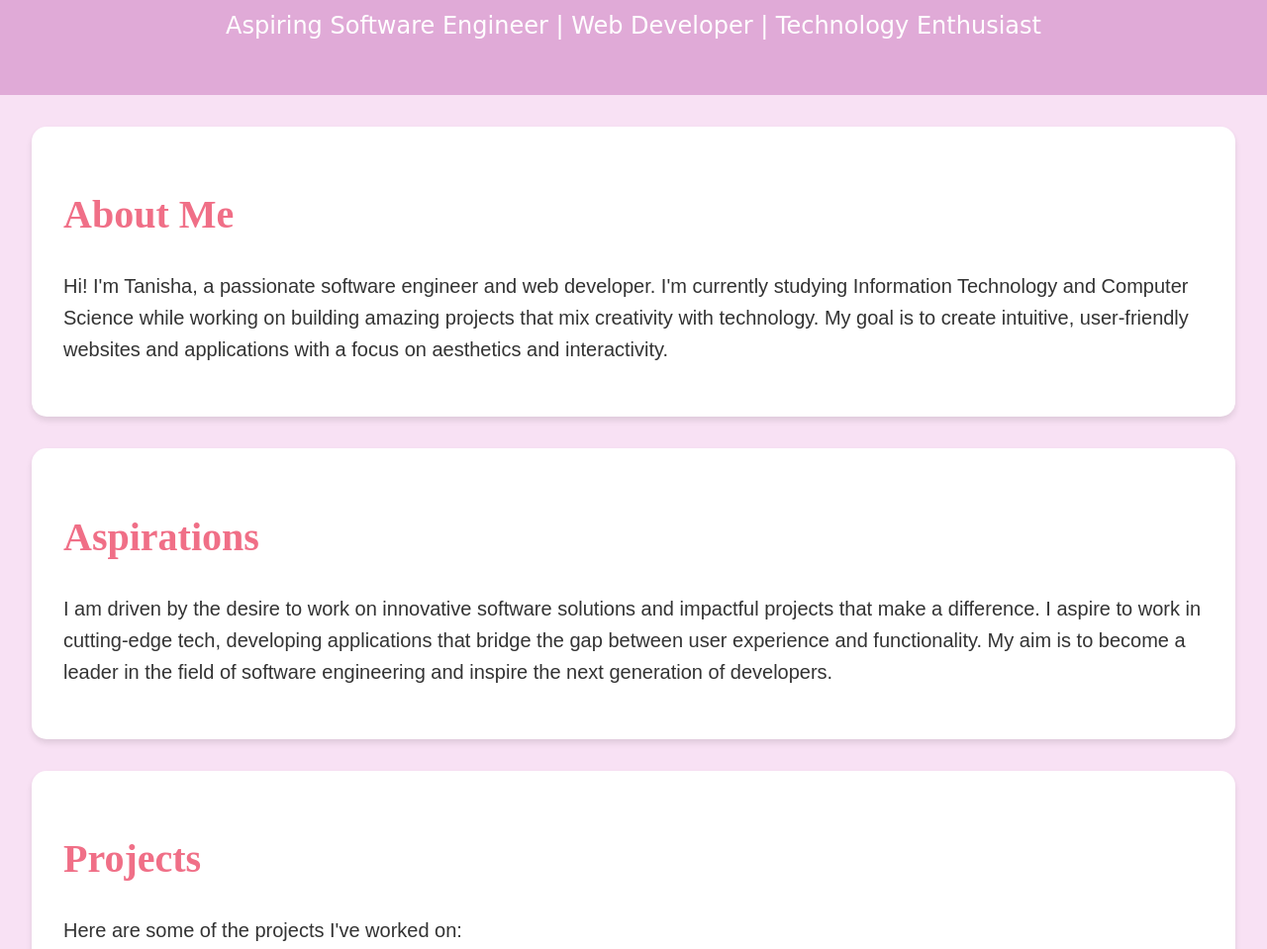
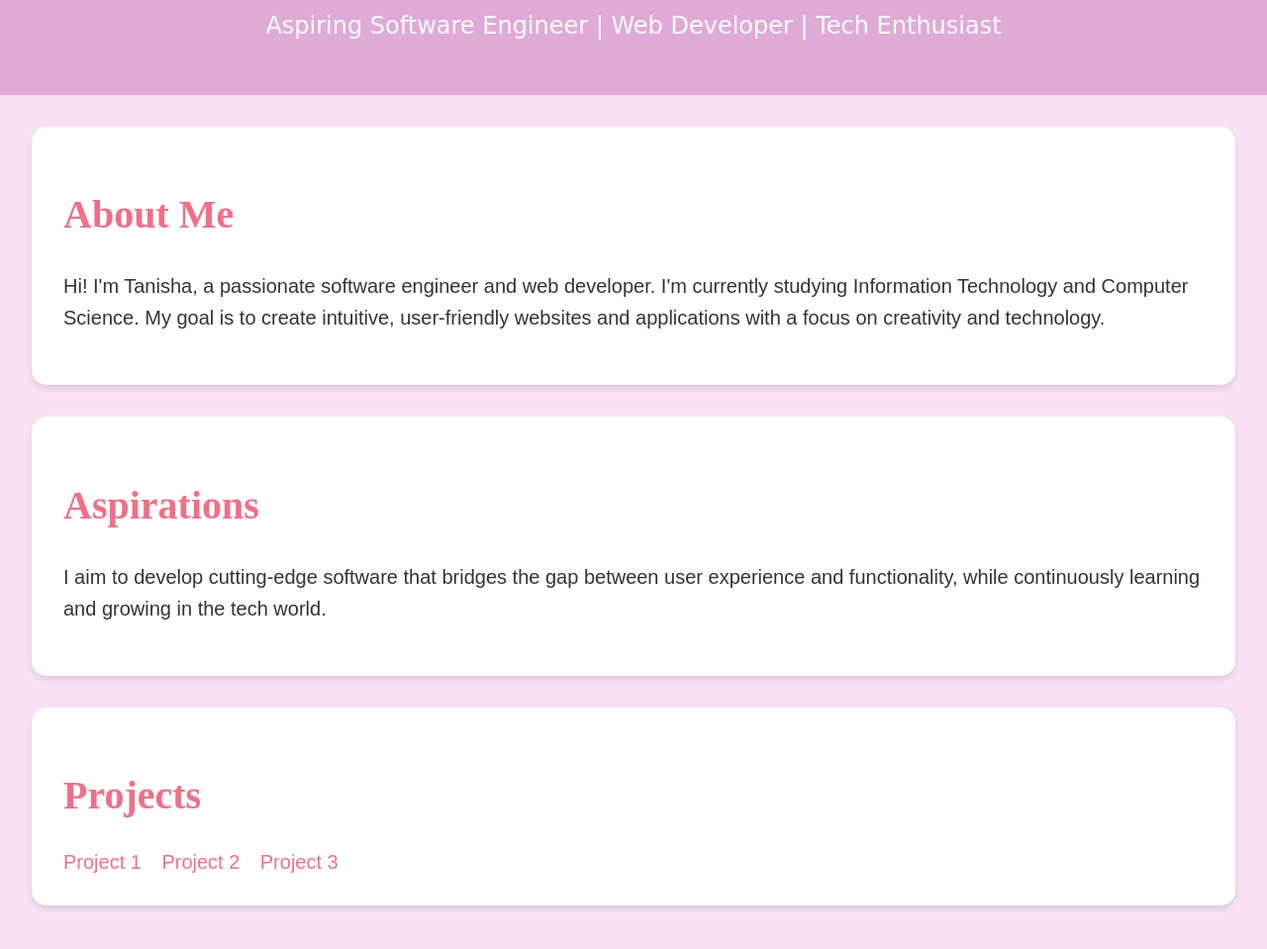
Before and after one commit to tanisha1212/Personal-Website, a plain HTML site: page index.html in a window 1280 px wide. Shown: the part 100-1059 px from the top of the page at 99% size. Drawn offline with Linux system fonts and the light colour scheme; files that its build step writes are made by us from their sources.

Commit message:
Update index.html

```diff
--- a/index.html
+++ b/index.html
@@ -11,26 +11,25 @@
 <body>
     <header>
         <h1>Tanisha Tazreen</h1>
-        <p>Aspiring Software Engineer | Web Developer | Technology Enthusiast</p>
+        <p>Aspiring Software Engineer | Web Developer | Tech Enthusiast</p>
     </header>
 
-    <section>
+    <section class="about" id="about">
         <h2>About Me</h2>
-        <p>Hi! I'm Tanisha, a passionate software engineer and web developer. I'm currently studying Information Technology and Computer Science while working on building amazing projects that mix creativity with technology. My goal is to create intuitive, user-friendly websites and applications with a focus on aesthetics and interactivity.</p>
+        <p>Hi! I'm Tanisha, a passionate software engineer and web developer. I'm currently studying Information Technology and Computer Science. My goal is to create intuitive, user-friendly websites and applications with a focus on creativity and technology.</p>
     </section>
 
-    <section>
+    <section class="aspirations" id="aspirations">
         <h2>Aspirations</h2>
-        <p>I am driven by the desire to work on innovative software solutions and impactful projects that make a difference. I aspire to work in cutting-edge tech, developing applications that bridge the gap between user experience and functionality. My aim is to become a leader in the field of software engineering and inspire the next generation of developers.</p>
+        <p>I aim to develop cutting-edge software that bridges the gap between user experience and functionality, while continuously learning and growing in the tech world.</p>
     </section>
 
-    <section>
+    <section class="projects" id="projects">
         <h2>Projects</h2>
-        <p>Here are some of the projects I've worked on:</p>
         <div class="links">
-            <a href="https://yourproject1.com" target="_blank">Project 1</a>
-            <a href="https://yourproject2.com" target="_blank">Project 2</a>
-            <a href="https://yourproject3.com" target="_blank">Project 3</a>
+            <a href="https://yourproject1.com" target="_blank" class="project-link">Project 1</a>
+            <a href="https://yourproject2.com" target="_blank" class="project-link">Project 2</a>
+            <a href="https://yourproject3.com" target="_blank" class="project-link">Project 3</a>
         </div>
     </section>
 
```
